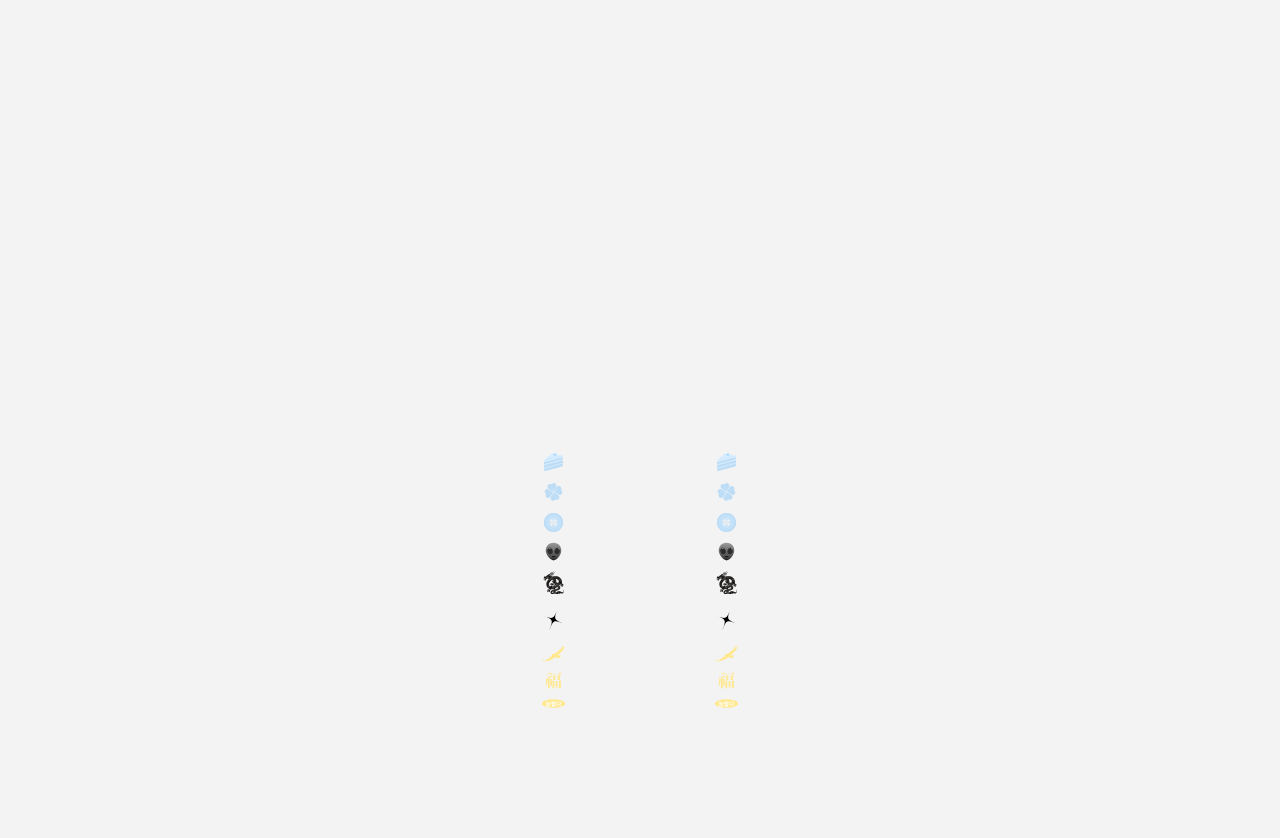
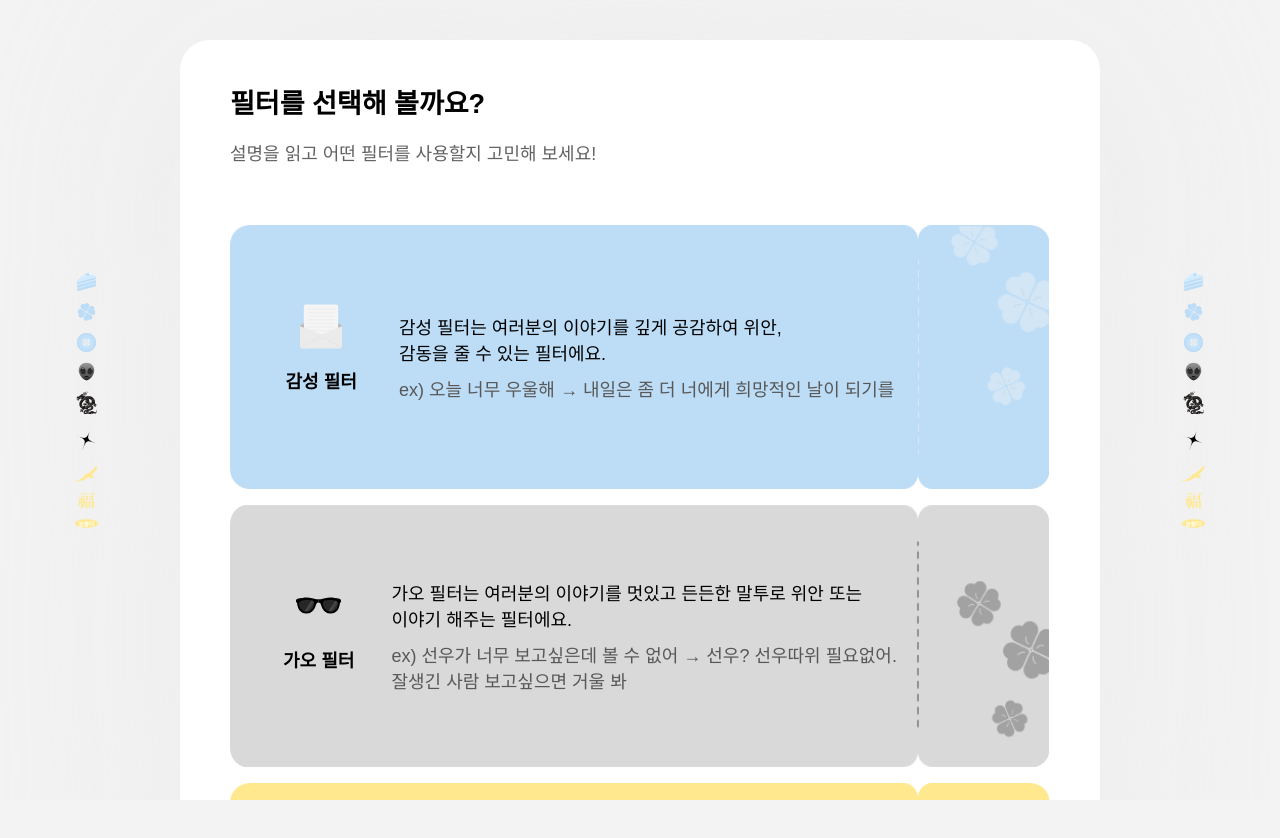
Before and after one commit to TOPPER-mirim/ItShow, a React (Vite) app: page /filter in a window 1280 px wide. Shown: the top 838 px of the page. Before the commit the page ends 800 px from the top, so only its background shows below. Built offline with nearby package versions, Linux system fonts and the light colour scheme; a web font is replaced by a local one.

Commit message:
style: 양 옆 icon이미지 위치 조정 및 filter card css조정, 그리고 코드정리

```diff
--- a/src/styles/FilterPage.css
+++ b/src/styles/FilterPage.css
@@ -5,34 +5,30 @@
     font-style: normal;
 }
 
-body {
-    background-color: #F3F3F3;
-}
-
+/* 전역 설정 */
 html,
 body,
 #root {
-    height: 100%;
     margin: 0;
     padding: 0;
+    height: 100%;
     overflow-x: hidden;
     overflow-y: auto;
     font-family: 'Pretendard-Regular', sans-serif;
-    /* 세로 스크롤 강제 */
+    background-color: #F3F3F3;
 }
 
 ::-webkit-scrollbar {
     display: none;
 }
 
+/* 전체 레이아웃 */
 .all-container {
     display: flex;
     flex-direction: column;
     align-items: center;
     min-height: 100vh;
-    /* 최소 높이만 보장하고, 초과 시 스크롤 가능 */
     padding: 40px 0;
-    /* 위아래 여백 */
     box-sizing: border-box;
 }
 
@@ -40,11 +36,17 @@ body,
     background-color: #FFFFFF;
     padding: 20px 50px 40px;
     border-radius: 30px;
+    box-shadow: 0px 4px 224px rgba(227, 226, 226, 0.4);
+}
+
+/* 제목 영역 */
+.title-container {
+    margin-bottom: 60px;
 }
 
 .title-container h2 {
     font-size: 27px;
-    margin-bottom: 0px;
+    margin-bottom: 0;
 }
 
 .title-container p {
@@ -52,43 +54,27 @@ body,
     color: #626262;
 }
 
-.title-container {
-    margin-bottom: 60px;
-}
-
+/* 카드 레이아웃 */
 .filter-card {
     position: relative;
     overflow: hidden;
-    padding: 20px 30px;
-    padding-right: 180px;
-    padding-left: 50px;
+    padding: 20px 150px 20px 50px;
     width: 620px;
     height: 224px;
-
     display: flex;
     align-items: center;
+    justify-content: space-around;
     gap: 5%;
-    justify-content: space-around;
+    background-color: #fff;
+    border-radius: 20px;
+    transition: box-shadow 0.3s ease;
 }
 
-.filter-list {
+/* 카드 내부 콘텐츠 */
+.filter-logo {
     display: flex;
     flex-direction: column;
-    gap: 15px;
-}
-
-.bgImg {
-    position: absolute;
-    top: 0;
-    left: 0;
-    width: 100%;
-    height: 100%;
-    z-index: 0;
-}
-
-.filter-logo,
-.filter-description-container {
-    position: relative;
+    align-items: center;
     z-index: 1;
 }
 
@@ -108,20 +94,36 @@ body,
     flex-direction: column;
     gap: 10px;
     font-size: 18px;
+    z-index: 1;
 }
 
+.filter-list {
+    display: flex;
+    flex-direction: column;
+    gap: 15px;
+}
+
+/* 배경 이미지 */
+.bgImg {
+    position: absolute;
+    top: 0;
+    left: 0;
+    width: 100%;
+    height: 100%;
+    z-index: 0;
+}
+
+/* 기타 */
 .ex {
     color: #585858;
-}
-
-.filter-logo {
-    display: flex;
-    flex-direction: column;
-    gap: 0px;
-    align-items: center;
 }
 
 .back-icon {
     display: flex;
     justify-content: space-between;
+    width: 100%;
+    position: absolute;
+    top: 50%;
+    transform: translateY(-50%);
+    z-index: 0;
 }
```
